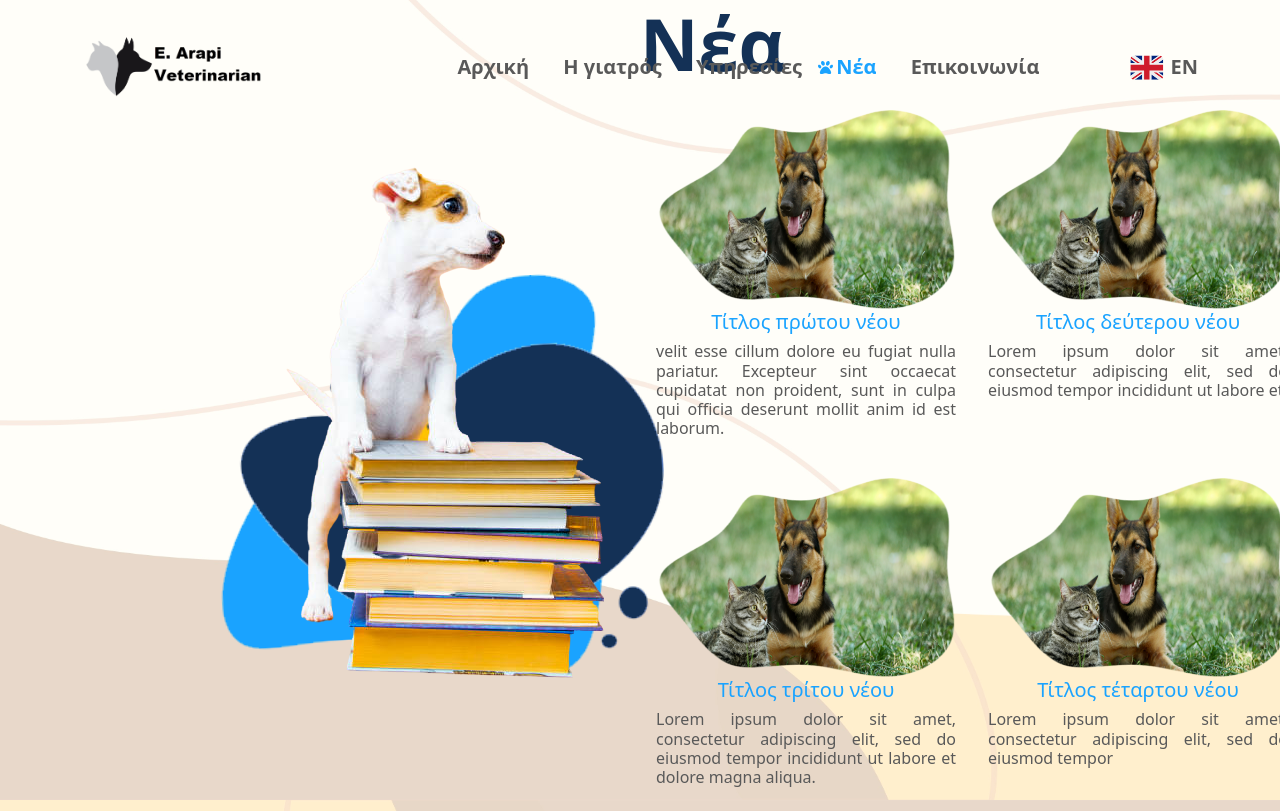
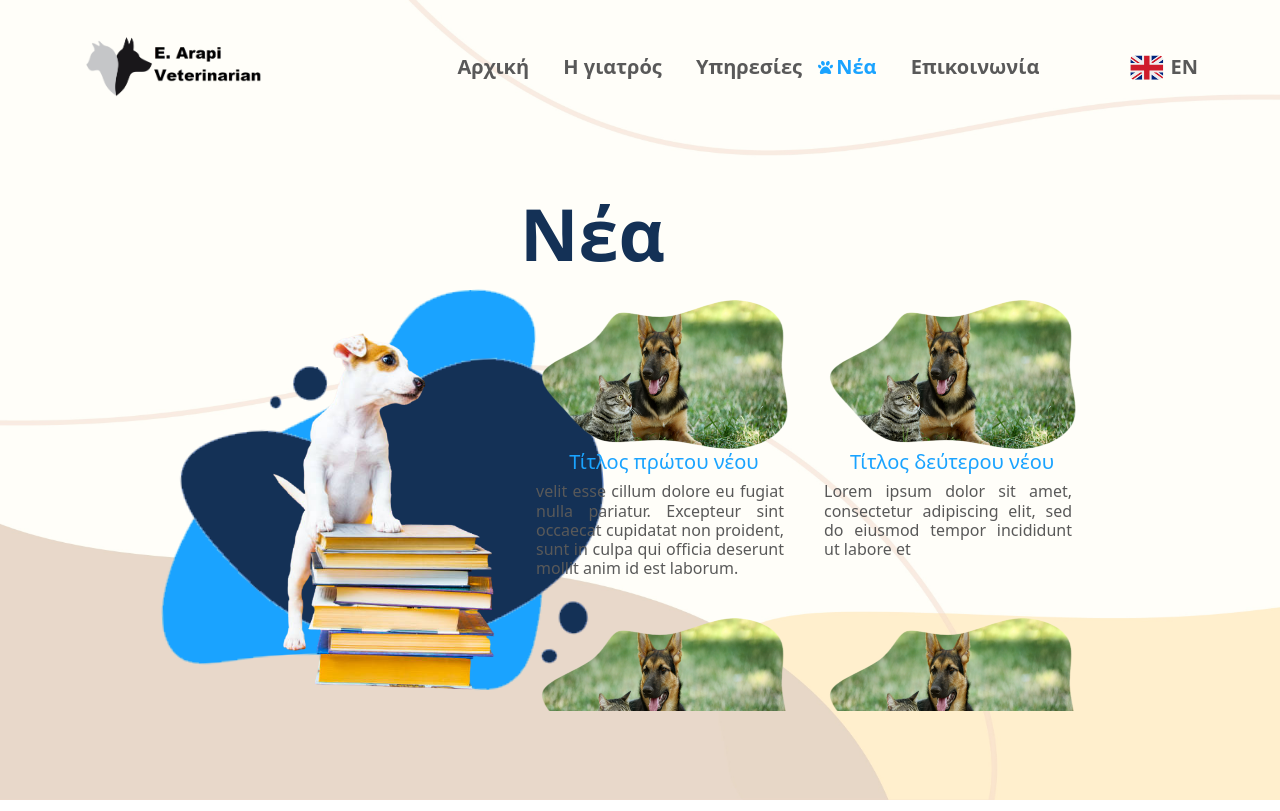
Before and after one commit to TonyKolia/vet-personal-site, a React (Create React App) app: page /news in a window 1280 px wide. Built offline with nearby package versions, Linux system fonts and the light colour scheme.

Commit message:
css fixes

```diff
--- a/src/App.js
+++ b/src/App.js
@@ -12,6 +12,8 @@ function App() {
   return (
     <>
       <Router>
+
+        <div className="main-container">
         <CustomNavbar />
           <Routes>
             <Route path="/" element={<Home />} />
@@ -20,6 +22,8 @@ function App() {
             <Route path="/contact" element={<Contact />} />
             <Route path="/news" element={<News />} />
           </Routes>
+        </div>
+
       </Router>
     </>
   );
--- a/src/CSS/style.css
+++ b/src/CSS/style.css
@@ -5,6 +5,7 @@
     --base-color: #1aa3ff;
     --accent-color: #595959;
     --bold-color: #143156;
+    --navbar-height: 110px;
 }
 
 body{
@@ -16,6 +17,63 @@ body{
 
 html{
     height: 100%;
+}
+
+.main-container{
+    display: flex;
+    flex-direction: column;
+    height: 100vh;
+}
+
+.page-part{
+    display: flex;
+    flex-direction: column;
+    align-items: center;
+    align-content: center;
+    width: 100%;
+    padding-top: 5rem;
+    overflow:auto;
+}
+
+/* width */
+::-webkit-scrollbar {
+    width: 8px;
+}
+
+/* Track */
+::-webkit-scrollbar-track {
+    background: transparent;
+}
+
+/* Handle */
+::-webkit-scrollbar-thumb {
+    background: #59595960;
+    border-radius: 10px
+}
+
+/* Handle on hover */
+::-webkit-scrollbar-thumb:hover {
+    background: #59595980;
+}
+
+.header{
+    width: 100%;
+}
+
+.header > h1{
+    color: var(--bold-color);
+    font-weight: 800;
+    font-size: 4.5rem;
+}
+
+.text-container{
+    max-height: 70%;
+    margin-right: 10rem;
+    overflow: auto;
+}
+
+.contact-page{
+    align-items: flex-start;
 }
 
 .me-auto.no-margin{
@@ -31,15 +89,16 @@ html{
     }
 }
 
-.home-container{
+.page-content-container{
     display: flex;
     flex-direction: row;
+    padding-top: var(--navbar-height);
+    height: 100%;
 }
 
 .welcome-container{
     display: flex;
     flex-direction: column;
-    height: 100vh;
     align-items: center;
     align-content: center;
     justify-content: center;
@@ -77,21 +136,11 @@ html{
     transition: opacity .15s ease-out;
 }
 
-/*.nav-link:hover::before{
-    transition: opacity .15s ease-in;
-    opacity: 1;
-}*/
-
 .navbar{
     padding-top: 2rem !important;
 }
 
 .blob{
-    /*
-    border-radius: 100%;
-    height: 530px;
-    width: 530px;
-    background-color: var(--base-color);*/
     height:50%;
     rotate: 120deg;
     z-index: -1;
@@ -119,11 +168,15 @@ html{
     height: 65%;
 }
 
+.front-image{
+    height: 70%;
+}
 
 
 .about-doc-image{
     height: 70%;
-    border-radius: 100%;
+    border-bottom-right-radius: 100%;
+    border-bottom-left-radius: 100%;
 }
 
 .highlighted-text{
@@ -140,62 +193,32 @@ html{
     font-size: 4.5rem;
 }
 
-.blob2{
-    /*
-    border-radius: 100%;
-    height: 530px;
-    width: 530px;
-    background-color: var(--base-color);*/
+.about-blob{
     height:50%;
-    rotate: 289deg;
-    margin-top: 10rem;
+    rotate: 265deg;
     z-index: -1;
     position: absolute;
     content: url('../Images/blob2-removebg-preview.png');
 }
 
-.services-img{
+.services-blob,
+.contact-blob,
+.news-blob {
     height:50%;
-    rotate: 184deg;
-    margin-top: 10rem;
+    rotate: 177deg;
     z-index: -1;
     position: absolute;
     content: url('../Images/blob2-removebg-preview.png');
 }
 
-.contact-blob{
-    height:50%;
-    rotate: 177deg;
-    margin-top: 10rem;
-    z-index: -1;
-    position: absolute;
-    content: url('../Images/blob2-removebg-preview.png');
+.info-text{
+    text-align: justify;
+    padding-right: 0.5rem;
 }
 
-.contact-image{
-    height: 60%;
-}
-
-.about-container{
-    display: flex;
-    flex-direction: column;
-    height: 100vh;
-    align-items: center;
-    align-content: center;
+.page-image{
+    margin-right: -15rem;
     justify-content: center;
-    width: 100%;
-}
-
-.about-text-container{
-    padding-right: 15rem;
-}
-
-.info-text{
-    text-align: justify;
-}
-
-.about-page-image{
-    margin-right: -15rem;
 }
 
 .contact-container{
@@ -259,32 +282,18 @@ html{
     border-radius: 10px;
 }
 
-.news-blob{
-    height:50%;
-    rotate: 177deg;
-    z-index: -1;
-    position: absolute;
-    content: url('../Images/blob2-removebg-preview.png');
-    margin-top: 10rem;
-}
-
-.news-container{
-    display: flex;
-    flex-direction: column;
-    align-content: center;
-    justify-content: center;
-    padding-right: 15rem;
-    max-width: 50%;
-}
-
 .news-row{
     display: flex;
     flex-direction: row;
+    justify-content: flex-start;
 }
 
 .news{
-
-    margin: 1rem;
+    display: flex;
+    flex-direction: column;
+    align-items: center;
+    width: 48%;
+    padding: 1rem;
 }
 
 .news-title{
@@ -294,8 +303,8 @@ html{
 .news-top-image{
     mask: url('../Images/news-mask-blob.png');
     mask-repeat: no-repeat;
-    mask-size: 300px 200px;
-    width: 300px;
-    height: 200px;
+    mask-size: 250px 150px;
+    width: 250px;
+    height: 150px;
 
 }
--- a/src/Components/Contact.js
+++ b/src/Components/Contact.js
@@ -9,15 +9,18 @@ export default function Contact() {
     return (
 
         <>
-            <div className="home-container">
-                <div className="about-container about-page-image">
+            <div className="page-content-container">
+                <div className="page-part page-image">
                     <div className="contact-blob">
                     </div>
-                    <img className="contact-image" src={require("../Images/contact.png")} />
+                    <img className="front-image" src={require("../Images/contact.png")} />
                 </div>
-                <div className="about-container">
-                    <div className="about-text-container contact-container">
-                        <h1 className="super-bold">Επικοινωνία</h1>
+                <div className="page-part contact-page">
+                    <div className="header">
+                        <h1>Επικοινωνία</h1>
+                        <br/>
+                    </div>
+                    <div className="text-container ">
                         <div className="contact-info-container">
                             <div className="contact-icons-container">
                                 <h4 className="highlighted-text"><FontAwesomeIcon icon={faPhone} /></h4>
--- a/src/Components/Home.js
+++ b/src/Components/Home.js
@@ -4,7 +4,7 @@ import "../CSS/style.css";
 export default function Home() {
 
     return (
-        <div className="home-container">
+        <div className="page-content-container">
             <div className="welcome-container"></div>
 
             <div className="welcome-container">
--- a/src/Components/News.js
+++ b/src/Components/News.js
@@ -5,14 +5,17 @@ export default function News() {
 
     return (
         <>
-            <div className="home-container">
-                <div className="about-container about-page-image">
+            <div className="page-content-container">
+                <div className="page-part page-image">
                     <div className="news-blob">
                     </div>
-                    <img className="news-image" src={require("../Images/news.png")} />
+                    <img className="front-image" src={require("../Images/news.png")} />
                 </div>
-                <div className="news-container">
-                    <h1 className="super-bold">Νέα</h1>
+                <div className="page-part">
+                <div className="header">
+                    <h1>Νέα</h1>
+                </div>
+                <div className="text-container">
                     <div className="news-row">
                         <div className="news">
                             <img className="news-top-image" src={require("../Images/news-placeholder.png")} />
@@ -37,6 +40,7 @@ export default function News() {
                             <h6 className="accent-color info-text">Lorem ipsum dolor sit amet, consectetur adipiscing elit, sed do eiusmod tempor </h6>
                         </div>
                     </div>
+                    </div>
                 </div>
             </div>
         </>
--- a/src/Components/Services.js
+++ b/src/Components/Services.js
@@ -2,38 +2,37 @@ import React from "react";
 import "../CSS/style.css";
 
 
-export default function Services(){
+export default function Services() {
 
     return (
-        <>
-        <div className="home-container">
-            <div className="about-container about-page-image">
-                <div className="services-img">
+        <div className="page-content-container">
+            <div className="page-part page-image">
+                <div className="services-blob">
                 </div>
-                <img className="about-doc-image" src={require("../Images/services-removebg-preview.png")} />
+                <img className="front-image" src={require("../Images/services-removebg-preview.png")} />
             </div>
-            <div className="about-container">
-                <div className="about-text-container">
-                    <h1 className="super-bold">Υπηρεσίες</h1>
-                    <br/>
+            <div className="page-part">
+                <div className="header">
+                    <h1>Υπηρεσίες</h1>
+                </div>
+                <div className="text-container">
+                    <br />
                     <h4 className="highlighted-text">Υπηρεσία 1</h4>
                     <h6 className="accent-color info-text">Lorem ipsum dolor sit amet, consectetur adipiscing elit, sed do eiusmod tempor incididunt ut labore et dolore magna aliqua. </h6>
-                    <br/>
+                    <br />
                     <h4 className="highlighted-text">Υπηρεσία 2</h4>
                     <h6 className="accent-color info-text">Lorem ipsum dolor sit amet, consectetur adipiscing elit, sed do eiusmod tempor incididunt ut labore et dolore magna aliqua. Ut enim ad minim veniam, quis nostrud exercitation ullamco laboris nisi ut aliquip ex ea commodo consequat. Duis aute irure dolor in reprehenderit in voluptate velit esse cillum</h6>
-                    <br/>
+                    <br />
                     <h4 className="highlighted-text">Υπηρεσία 3</h4>
                     <h6 className="accent-color info-text">Lorem ipsum dolor sit amet, consectetur adipiscing elit, sed do eiusmod tempor incididunt ut labore et dolore magna aliqconsequat. Duis aute irure dolor in reprehenderit in voluptate velit esse cillum dolore eu fugiat nulla pariatur.</h6>
-                    <br/>
+                    <br />
                     <h4 className="highlighted-text">Υπηρεσία 4</h4>
                     <h6 className="accent-color info-text">Lorem ipsum dolor sit amet eu fugiat nulla pariatur.</h6>
 
 
                 </div>
-
             </div>
         </div>
-        </>
     );
 
 }
```
Also changed, not shown: src/Components/Doctor.js (+15 -14 lines), src/Images/doc-removebg-preview.png (added). Lines whose indentation alone changed are shown as unchanged.
